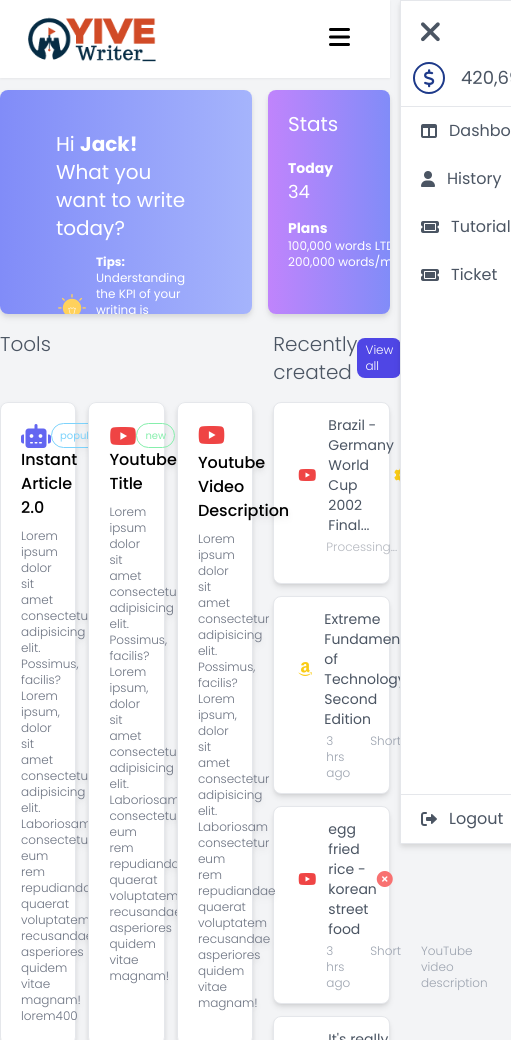
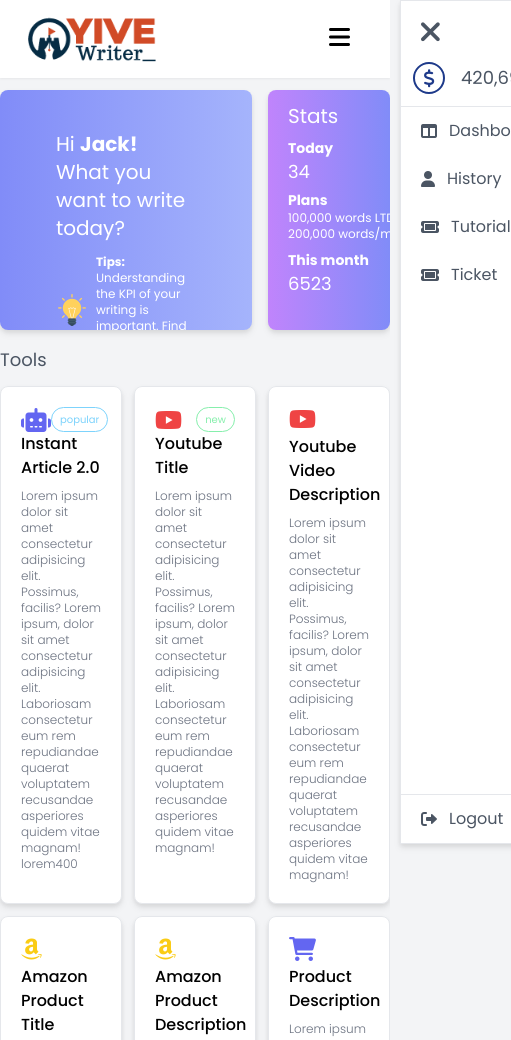
Before and after one commit to abirhasandipu/yive_writer_HTML, a website: page src/dashboard.html in a window 390 px wide. Shown: the top 1040 px of the page, 511 px wide, since content can reach past the window. Drawn offline with Linux system fonts and the light colour scheme.

Commit message:
medium device responsiveness complete

```diff
--- a/src/dashboard.html
+++ b/src/dashboard.html
@@ -135,16 +135,18 @@
 
 			<!-- Banner -->
 			<div
-				class="flex justify-between h-56 overflow-hidden relative col-span-2 mr-2 rounded-lg bg-gradient-to-r from-indigo-400 to-indigo-300">
+				class="flex justify-between h-56 wide-tablet:h-60 overflow-hidden relative col-span-2 mr-2 rounded-lg bg-gradient-to-r from-indigo-400 to-indigo-300">
 				<div class="px-14 my-10 z-10 flex-wrap">
 					<h3 class="text-white text-xl">Hi <span class="font-bold">Jack!</span>
 						What you want to write today?
 					</h3>
-					<div class="flex items-center mt-3 gap-2">
+					<div class="flex items-center justify-start mt-3 gap-2">
 						<img class="h-8" src="assets/bulb.png" alt="">
-						<p class="text-white text-sm laptop:text-xs mr-10 whitespace-normal">
-							<span class="font-bold">Tips:</span> Understanding the KPI of your writing is important.
-							Find more tutorials here.
+						<p class="text-white text-xs whitespace-normal">
+							<span class="font-bold">Tips: </span> <br> Understanding the KPI of your writing
+							is
+							important.
+							Find more tutorials here.</span>
 						</p>
 					</div>
 					<div class="mt-8">
@@ -162,15 +164,14 @@
 
 			<!-- Stats -->
 			<div class="col-span-1 ml-2 rounded-lg bg-gradient-to-r from-purple-400 to-indigo-400 overflow-hidden">
-				<h3 class="text-white text-xl my-5 mx-5">Stats</h3>
-
+				<h3 class="text-white text-xl my-5 wide-tablet:mt-3 wide-tablet:mb-2 mx-5">Stats</h3>
 				<div class="flex relative">
-					<div class="flex z-10">
+					<div class="flex z-10 wide-tablet:flex-col">
 						<div class="">
 							<h4 class="text-white px-5 text-sm font-bold ">Today</h4>
 							<p class="text-lg px-5 text-white">34</p>
 
-							<div class="mt-3">
+							<div class="mt-3 wide-tablet:mt-1">
 								<h4 class="text-white font-bold px-5 text-sm">Plans</h4>
 								<ul class="flex flex-col">
 									<li class="text-xs  px-5 text-white whitespace-nowrap">100,000 words LTD</li>
@@ -179,7 +180,7 @@
 							</div>
 						</div>
 						<div class="">
-							<h4 class="text-white px-5 text-sm font-bold">This month</h4>
+							<h4 class="text-white px-5 text-sm font-bold wide-tablet:mt-2">This month</h4>
 							<p class="text-lg px-5 text-white">6523</p>
 						</div>
 					</div>
@@ -192,18 +193,16 @@
 
 			</div>
 		</div>
+
+
 		<!-- bottom section -->
-		<div class="grid grid-cols-3 gap-5 text-gray-600 text-xl font-light">
-			<h2 class="col-span-2">Tools</h2>
-			<div class="col-span-1 flex justify-between items-center">
-				<h2 class="">Recently created</h2>
-				<a class="text-xs py-1 px-2 bg-indigo-600 hover:bg-indigo-500 active:bg-indigo-700 text-white rounded-lg transition-all ease-in-out hover:scale-[104%] origin-center duration-300"
-					href="history.html">View all</a>
+
+		<div class="grid grid-cols-3 gap-5 wide-tablet:grid-cols-1 mb-10">
+
+			<div class="col-span-2 grid grid-cols-3 gap-3">
+				<div class="col-span-full">
+					<h3 class="text-gray-600 text-lg">Tools</h3>
 				</div>
-		</div>
-		<div class="grid grid-cols-3 gap-5">
-			<div class="col-span-2 grid grid-cols-3 gap-3">
-
 				<a href="createcontent.html"
 					class="bg-white active:bg-gray-100 py-5 px-5 rounded-lg drop-shadow-md border border-gray-200 hover:border-indigo-300 transition-all ease-in-out hover:scale-[104%] origin-center duration-300">
 					<div class="flex items-center justify-between">
@@ -298,9 +297,13 @@
 			</div>
 
 			<!-- history section -->
-
-			<div class="col-span-1 flex flex-col gap-3">
-
+			<div class="col-span-1">
+				<div class="col-span-1 mb-3 flex justify-between items-center">
+					<h2 class="text-gray-600 text-lg">Recently created</h2>
+					<a class="text-xs py-1 px-2 bg-indigo-600 hover:bg-indigo-500 active:bg-indigo-700 text-white rounded-lg transition-all ease-in-out hover:scale-[104%] origin-center duration-300"
+						href="history.html">View all</a>
+				</div>
+				<div class="flex flex-col gap-3">
 					<a href="#"
 						class="flex flex-col gap-1 px-6 py-3 bg-white border hover:border-indigo-500 rounded-lg shadow-md transition-all ease-in-out">
 						<div class="flex justify-between items-center">
@@ -353,7 +356,8 @@
 						<div class="flex justify-between items-center">
 							<div class="flex gap-3 justify-center items-center">
 								<i class="text-red-500 fa-brands fa-youtube"></i>
-							<p class="text-sm text-gray-600">It's really tasty! American Style Bacon Triple Cheesebur...
+								<p class="text-sm text-gray-600">It's really tasty! American Style Bacon Triple
+									Cheesebur...
 								</p>
 							</div>
 							<i class="text-green-400 fa-solid fa-circle-check"></i>
@@ -382,6 +386,8 @@
 					</a>
 				</div>
 			</div>
+
+		</div>
 	</div>
 
 	<!-- Body container end -->
```
Also changed, not shown: src/single-page.html (+2 -1 lines), dist/output.css. Lines whose indentation alone changed are shown as unchanged.
